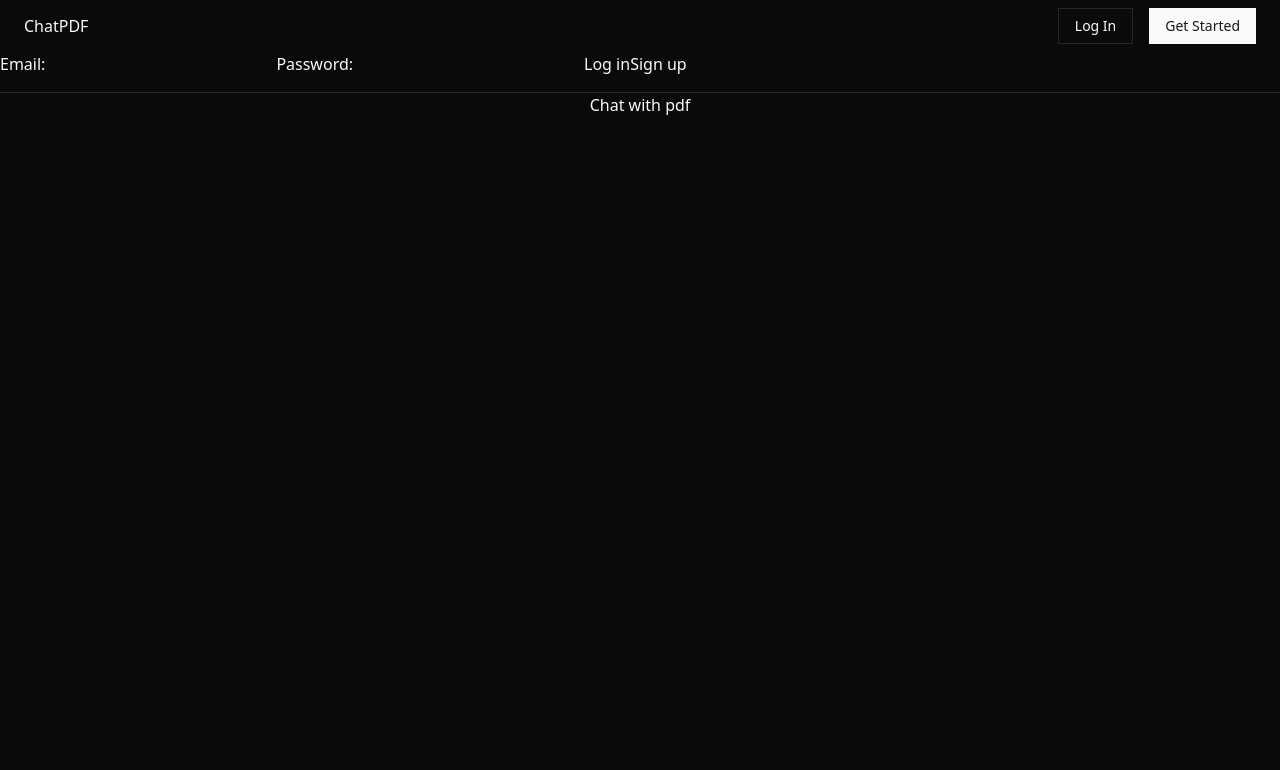
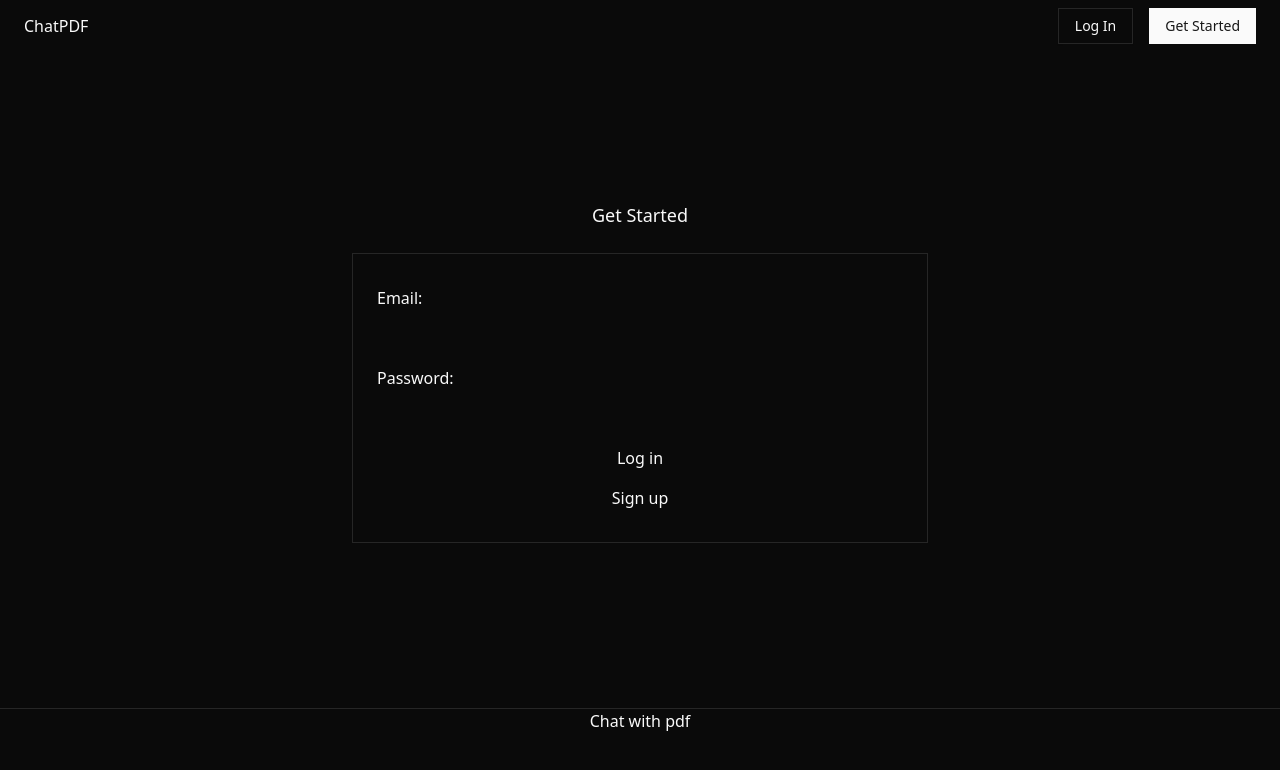
Before and after one commit to Ishitva-Kumar/Chat-pdf, a Next.js app: page /login in a window 1280 px wide. Shown: the top 770 px of the page. Built offline with nearby package versions, Linux system fonts and the light colour scheme.

Commit message:
updated login page ui

```diff
--- a/app/login/page.tsx
+++ b/app/login/page.tsx
@@ -2,7 +2,9 @@
 
 export default function LoginPage() {
   return (
-    <form>
+    <div className='flex flex-col space-y-6 items-center justify-center h-[80svh]'>
+        <h1 className='text-lg'>Get Started</h1>
+    <form className='flex flex-col space-y-4 w-full md:w-xl border-[1px] px-6 py-8'>
       <label htmlFor="email">Email:</label>
       <input id="email" name="email" type="email" required />
       <label htmlFor="password">Password:</label>
@@ -10,5 +12,6 @@
       <button formAction={login}>Log in</button>
       <button formAction={signup}>Sign up</button>
     </form>
+    </div>
   )
 }
```
